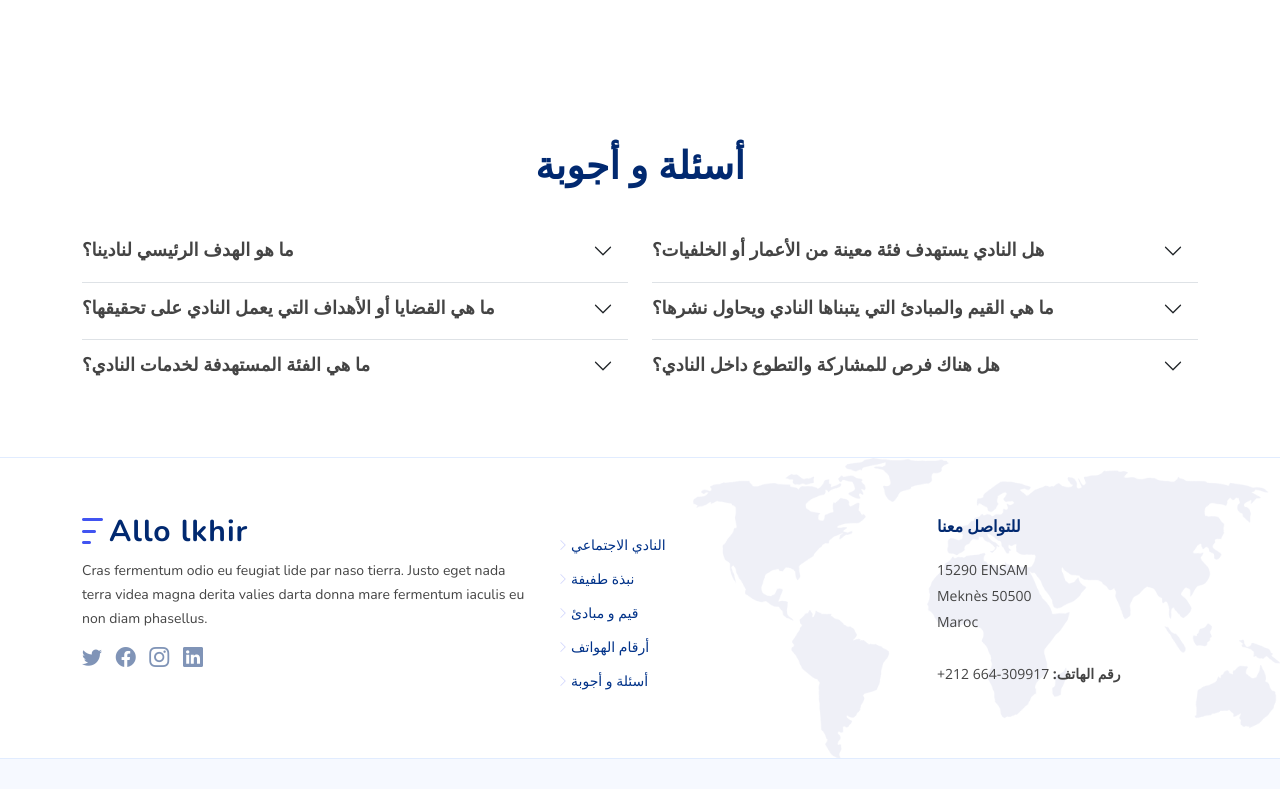
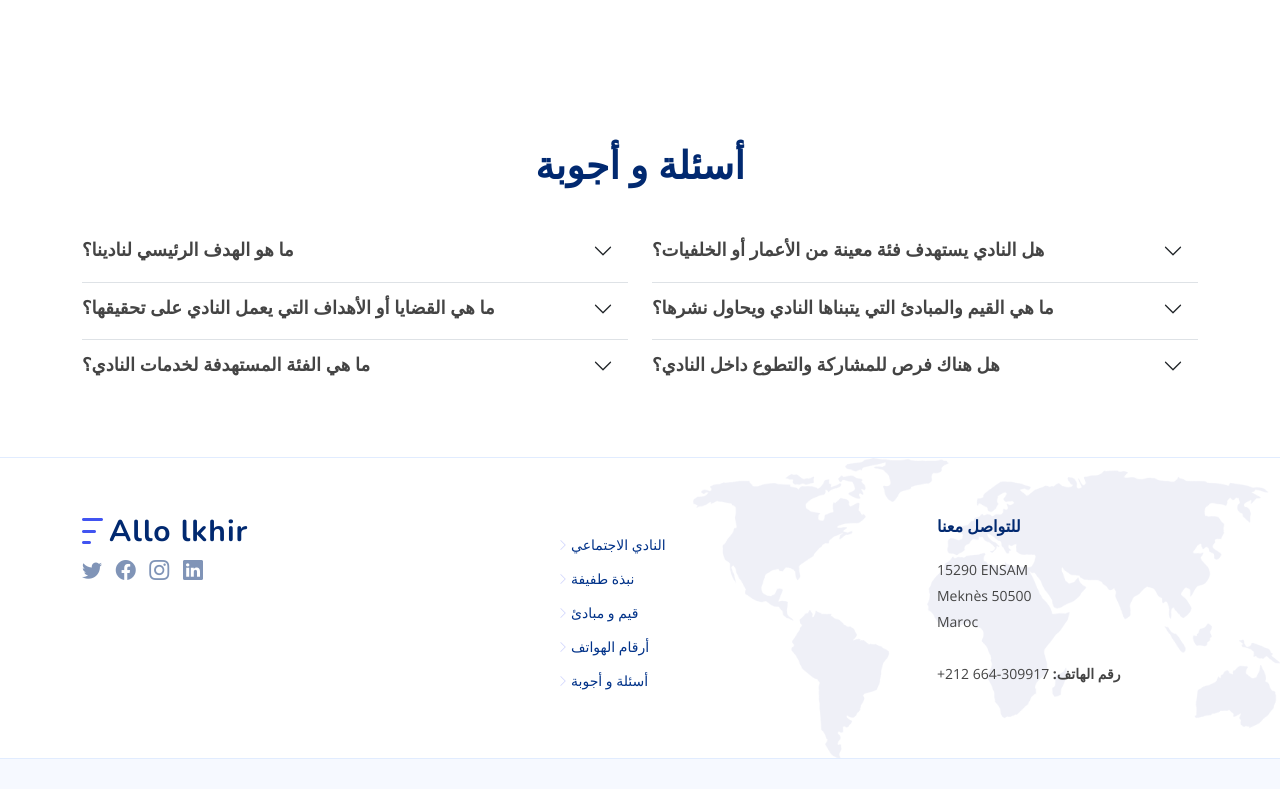
Before and after one commit to jramine/Allo-lkhir, a plain HTML site: page index.html in a window 1280 px wide. Shown: the part 4782-5579 px from the top of the page. Drawn offline with nearby package versions, Linux system fonts and the light colour scheme.

Commit message:
remove shit

```diff
--- a/index.html
+++ b/index.html
@@ -655,7 +655,6 @@
               <img src="assets/img/logo.png" alt="">
               <span>Allo lkhir</span>
             </a>
-            <p>Cras fermentum odio eu feugiat lide par naso tierra. Justo eget nada terra videa magna derita valies darta donna mare fermentum iaculis eu non diam phasellus.</p>
             <div class="social-links mt-3">
               <a href="#" class="twitter"><i class="bi bi-twitter"></i></a>
               <a href="#" class="facebook"><i class="bi bi-facebook"></i></a>
```
